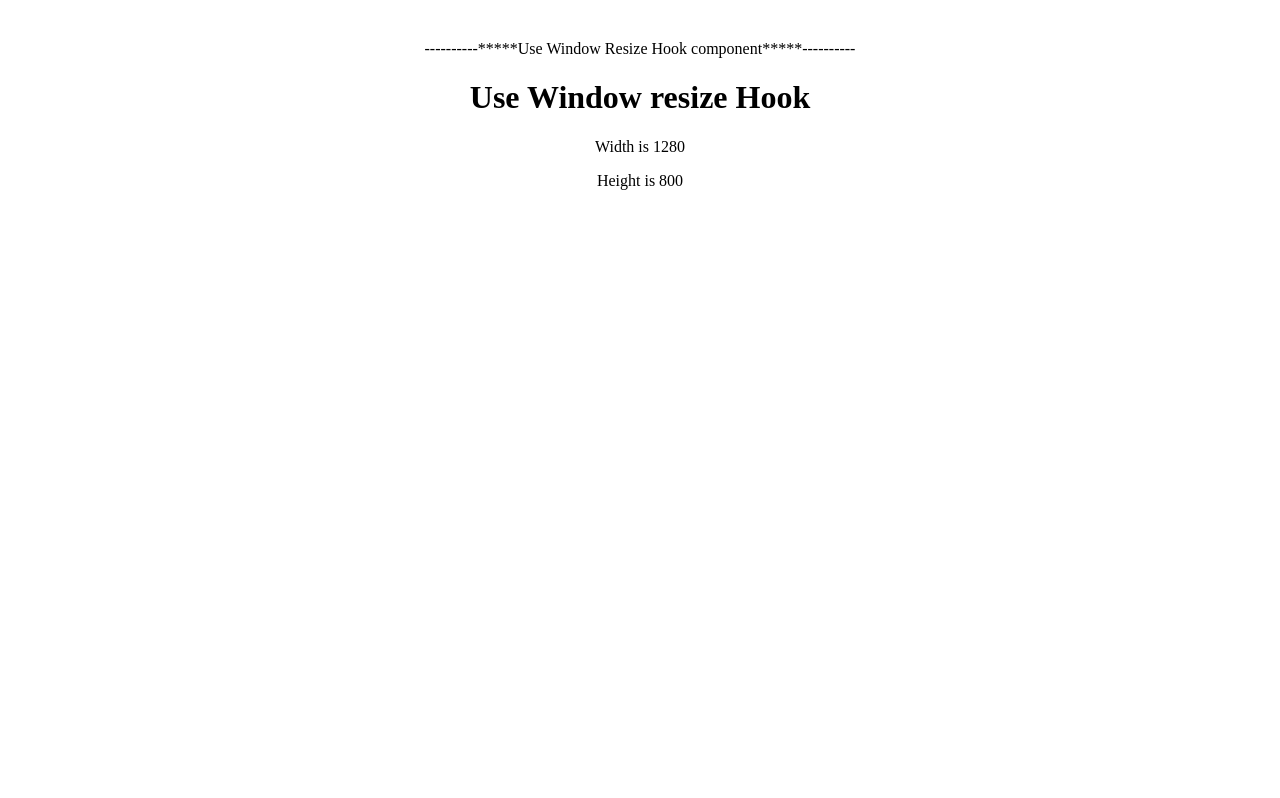
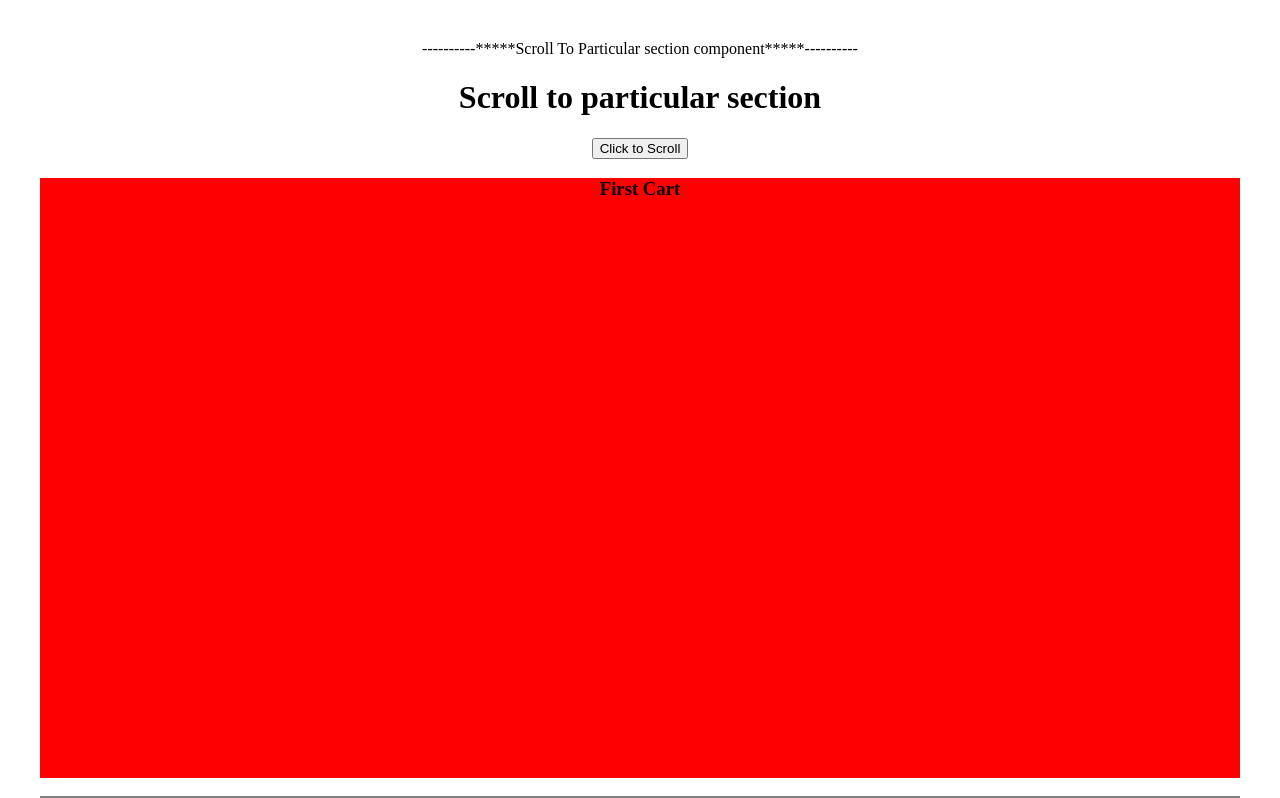
Before and after one commit to miladmo68/25-projects, a React (Vite) app: page / in a window 1280 px wide. Shown: the top 798 px of the page. Built offline with nearby package versions, Linux system fonts and the light colour scheme.

Commit message:
Scroll To Particular section component

```diff
--- a/src/App.jsx
+++ b/src/App.jsx
@@ -19,6 +19,8 @@
 import UseFetchHookTest from "./components/use-fetch/test";
 import UseOnClickOutsideTest from "./components/use-outside-click/test";
 import UseWindowResizeTest from "./components/use-window-resize/test";
+import ScrollToTopAndBottom from "./components/scroll-to-top-and-bottom";
+import ScrollToSection from "./components/scroll-to-top-and-bottom/scroll-to-section";
 
 function App() {
   return (
@@ -68,9 +70,14 @@
       <UseFetchHookTest />
       ----------*****Use OnClick Outside - Custom Hook component*****----------
       <UseOnClickOutsideTest />
-      */}
+
       ----------*****Use Window Resize Hook component*****----------
       <UseWindowResizeTest />
+      ----------*****Scroll To Top And Bottom Feature component*****----------
+      <ScrollToTopAndBottom />
+      */}
+      ----------*****Scroll To Particular section component*****----------
+      <ScrollToSection />
     </div>
   );
 }
--- /dev/null
+++ b/src/components/scroll-to-top-and-bottom/index.jsx
@@ -0,0 +1,47 @@
+import { useRef } from "react";
+import useFetch from "../use-fetch";
+
+export default function ScrollToTopAndBottom() {
+  const { data, error, pending } = useFetch(
+    "https://dummyjson.com/products?limit=100",
+    {}
+  );
+
+  const bottomRef = useRef(null);
+
+  function handleScrollToTop() {
+    window.scrollTo({
+      top: 0,
+      left: 0,
+      behavior: "smooth",
+    });
+  }
+
+  function handleScrollToBottom() {
+    bottomRef.current.scrollIntoView({ behavior: "smooth" });
+  }
+
+  if (error) {
+    return <h1>Error occured ! Please try again.</h1>;
+  }
+
+  if (pending) {
+    return <h1>Loading ! Please wait</h1>;
+  }
+
+  return (
+    <div>
+      <h1>Scroll To Top And Bottom Feature</h1>
+      <h3>This is the top section</h3>
+      <button onClick={handleScrollToBottom}>Scroll To Bottom</button>
+      <ul style={{ all: "unset", listStyle: "none" }}>
+        {data && data.products && data.products.length
+          ? data.products.map((item) => <li>{item.title}</li>)
+          : null}
+      </ul>
+      <button onClick={handleScrollToTop}>Scroll To Top</button>
+      <div ref={bottomRef}></div>
+      <h3>This is the bottom of the page</h3>
+    </div>
+  );
+}
--- /dev/null
+++ b/src/components/scroll-to-top-and-bottom/scroll-to-section.jsx
@@ -0,0 +1,69 @@
+import { useRef } from "react";
+
+export default function ScrollToSection() {
+  const ref = useRef();
+
+  const data = [
+    {
+      lable: "First Cart",
+      style: {
+        width: "100%",
+        height: "600px",
+        background: "red",
+      },
+    },
+    {
+      lable: "Second Cart",
+      style: {
+        width: "100%",
+        height: "600px",
+        background: "gray",
+      },
+    },
+    {
+      lable: "Third Cart",
+      style: {
+        width: "100%",
+        height: "600px",
+        background: "blue",
+      },
+    },
+    {
+      lable: "Fourth Cart",
+      style: {
+        width: "100%",
+        height: "600px",
+        background: "green",
+      },
+    },
+    {
+      lable: "Fifth Cart",
+      style: {
+        width: "100%",
+        height: "600px",
+        background: "orange",
+      },
+    },
+  ];
+
+  function handleScrollToSection() {
+    let pos = ref.current.getBoundingClientRect().top;
+
+    window.scrollTo({
+      top: pos,
+      behavior: "smooth",
+    });
+  }
+
+  return (
+    <div>
+      <h1>Scroll to particular section</h1>
+      <button onClick={handleScrollToSection}>Click to Scroll</button>
+      {data.map((dataItem, index) => (
+        <div ref={index === 3 ? ref : null} style={dataItem.style}>
+          <h3>{dataItem.lable}</h3>
+        </div>
+      ))}
+    </div>
+  );
+}
```
